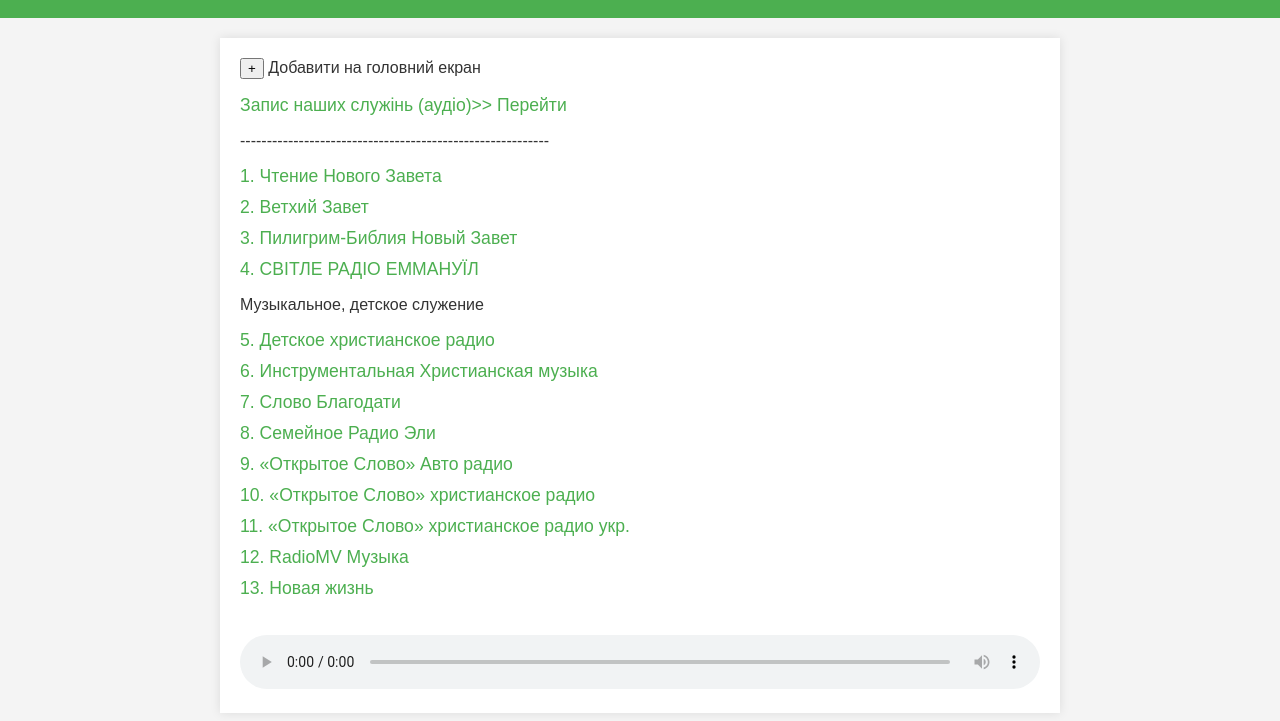
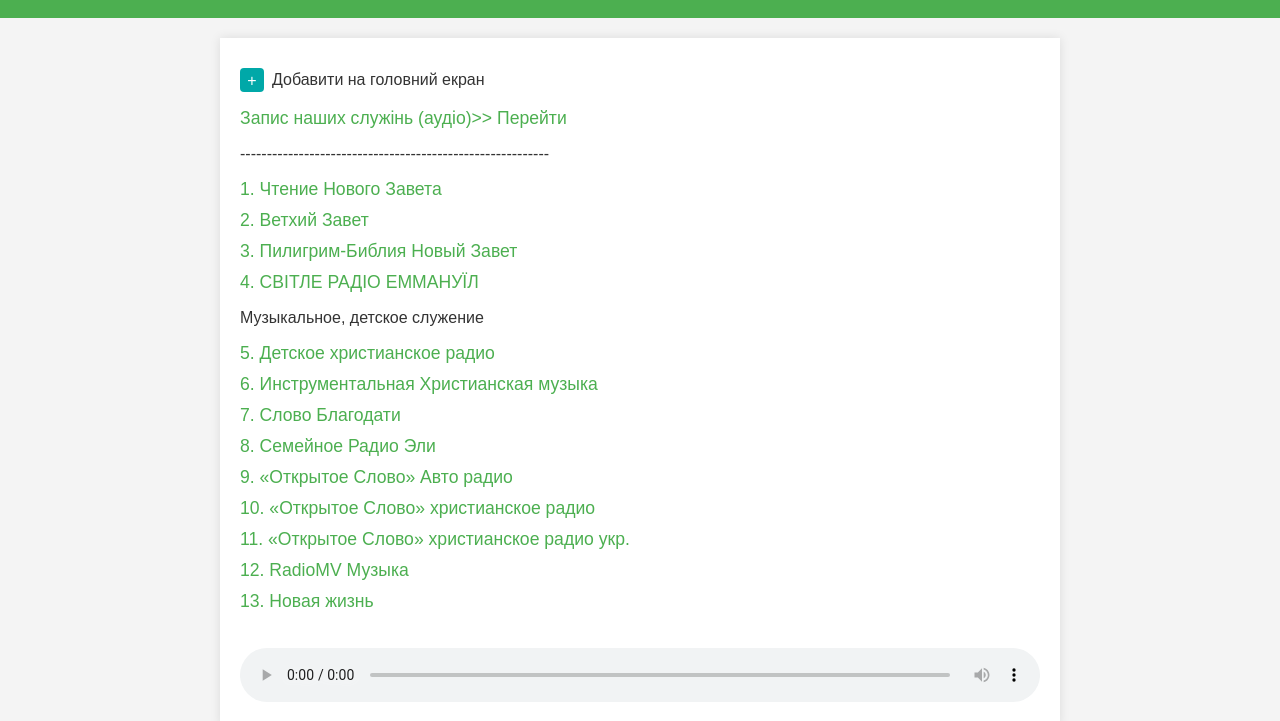
Before and after one commit to ruyriy/Radio-online, a plain HTML site: page index.html in a window 1280 px wide. Shown: the part 85-806 px from the top of the page. Drawn offline with Linux system fonts and the light colour scheme.

Commit message:
Update index.html

```diff
--- a/index.html
+++ b/index.html
@@ -58,6 +58,24 @@
         audio {
             width: 100%;
             margin-top: 20px;
+        }
+                .shortcut-container {
+            display: flex;
+            align-items: center;
+            margin-top: 10px;
+        }
+        .shortcut-button {
+            width: 24px;
+            height: 24px;
+            background-color: #00A8A8;
+            border: none;
+            border-radius: 4px;
+            color: white;
+            font-size: 16px;
+            cursor: pointer;
+            text-align: center;
+            line-height: 24px;
+            margin-right: 8px;
         }
     </style>
 </head>
```
